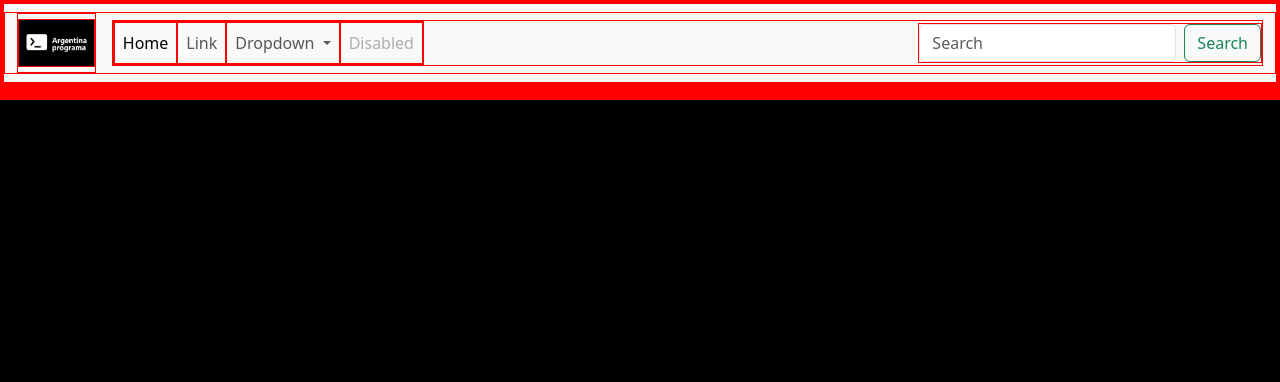
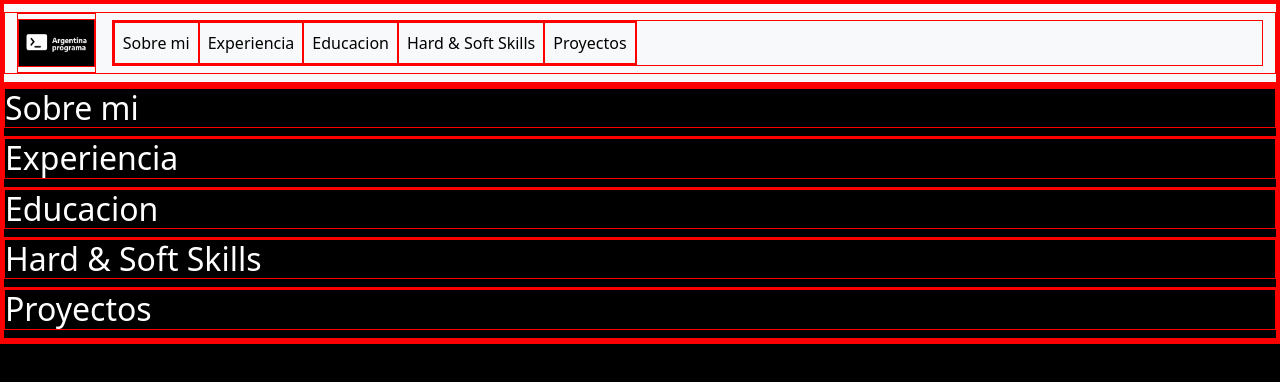
Before and after one commit to Natalie-Ribero/portfolioFrontend, a plain HTML site: page index.html in a window 1280 px wide. Drawn offline with nearby package versions, Linux system fonts and the light colour scheme.

Commit message:
separacion de pag

```diff
--- a/assets/css/style.css
+++ b/assets/css/style.css
@@ -14,3 +14,7 @@ img[src="./assets/img/argPLogo.png"]{
     width: 6vw;
     background-color: black;
 }
+
+.banner{
+    background-image: src;
+}
--- a/index.html
+++ b/index.html
@@ -21,41 +21,44 @@
               <div class="collapse navbar-collapse" id="navbarSupportedContent">
                 <ul class="navbar-nav me-auto mb-2 mb-lg-0">
                   <li class="nav-item">
-                    <a class="nav-link active" aria-current="page" href="#">Home</a>
+                    <a class="nav-link active" aria-current="page" href="#">Sobre mi</a>
                   </li>
                   <li class="nav-item">
-                    <a class="nav-link" href="#">Link</a>
-                  </li>
-                  <li class="nav-item dropdown">
-                    <a class="nav-link dropdown-toggle" href="#" role="button" data-bs-toggle="dropdown" aria-expanded="false">
-                      Dropdown
-                    </a>
-                    <ul class="dropdown-menu">
-                      <li><a class="dropdown-item" href="#">Action</a></li>
-                      <li><a class="dropdown-item" href="#">Another action</a></li>
-                      <li><hr class="dropdown-divider"></li>
-                      <li><a class="dropdown-item" href="#">Something else here</a></li>
-                    </ul>
+                    <a class="nav-link active" aria-current="page" href="#">Experiencia</a>
                   </li>
                   <li class="nav-item">
-                    <a class="nav-link disabled">Disabled</a>
+                    <a class="nav-link active" aria-current="page" href="#">Educacion</a>
+                  </li>
+                  <li class="nav-item">
+                    <a class="nav-link active" aria-current="page" href="#">Hard & Soft Skills</a>
+                  </li>
+                  <li class="nav-item">
+                    <a class="nav-link active" aria-current="page" href="#">Proyectos</a>
                   </li>
                 </ul>
-                <form class="d-flex" role="search">
-                  <input class="form-control me-2" type="search" placeholder="Search" aria-label="Search">
-                  <button class="btn btn-outline-success" type="submit">Search</button>
-                </form>
               </div>
             </div>
           </nav>
+          <div class="banner">
+          </div>
     </header>
 
     <main>
-        <div class="acercaDe"></div>
-        <div class="experiencia"></div>
-        <div class="educacion"></div>
-        <div class="hardAndSoftKills"></div>
-        <div class="proyectos"></div>
+        <div class="acercaDe">
+          <h2>Sobre mi</h2>
+        </div>
+        <div class="experiencia">
+          <h2>Experiencia</h2>
+        </div>
+        <div class="educacion">
+          <h2>Educacion</h2>
+        </div>
+        <div class="hardAndSoftKills">
+          <h2>Hard & Soft Skills </h2>
+        </div>
+        <div class="proyectos">
+          <h2>Proyectos</h2>
+        </div>
     </main>
 
     <footer>
```
Also changed, not shown: assets/img/perfil.jpg (added), 1 other file.
